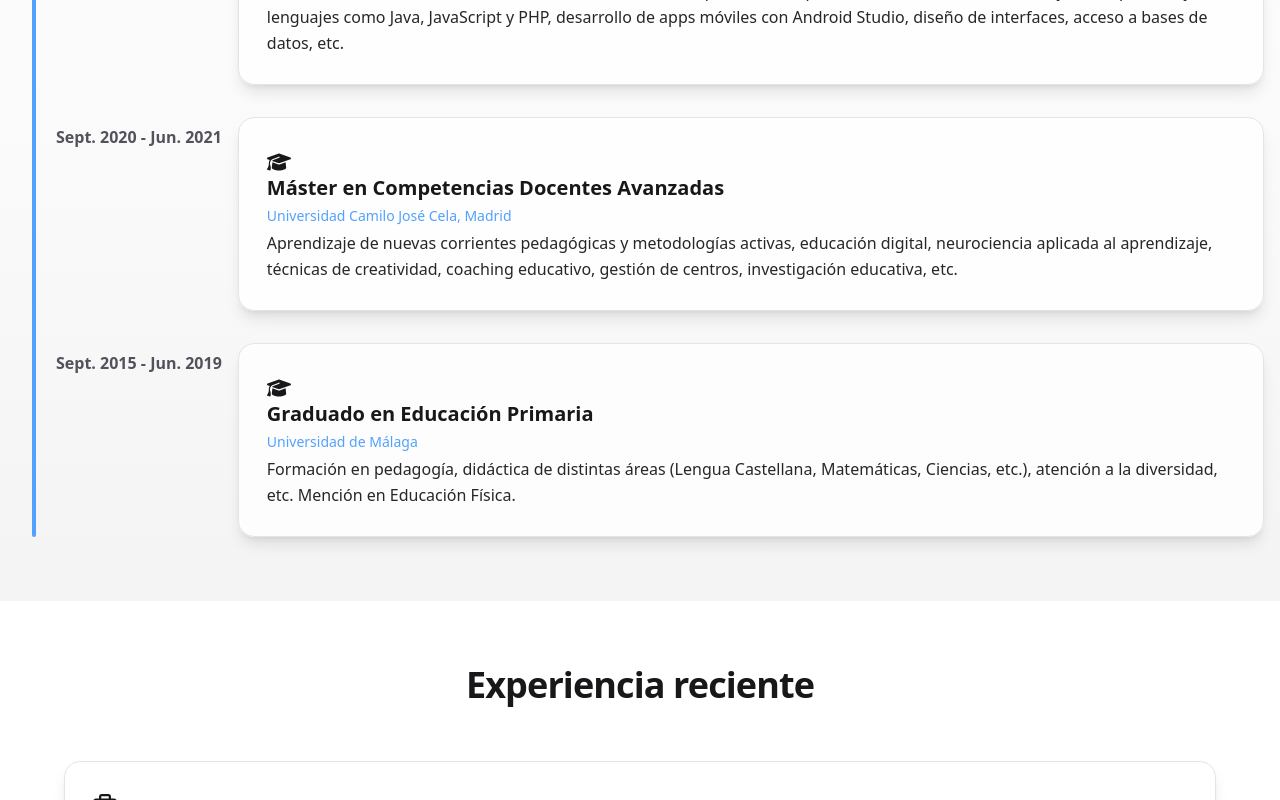
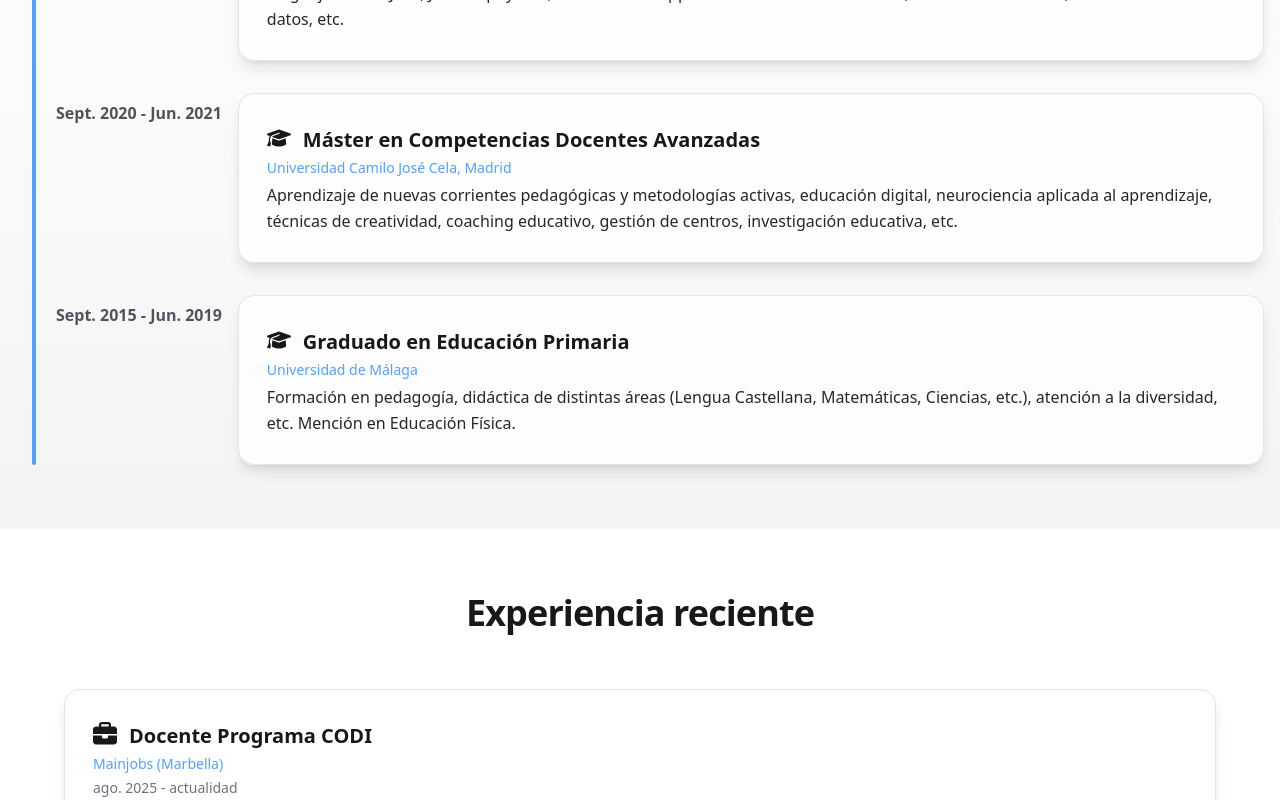
Before and after one commit to zemanue/my-dev-portfolio, a React (Vite) app: page / in a window 1280 px wide. Shown: the part 2600-3400 px from the top of the page. Built offline with nearby package versions, Linux system fonts and the light colour scheme.

Commit message:
Align icon and title layout in timeline and work cards
Updated TimelineCard and WorkExperience components to display the icon and title in a horizontal row with spacing, improving visual consistency and alignment.

```diff
--- a/src/components/TimelineCard.jsx
+++ b/src/components/TimelineCard.jsx
@@ -3,11 +3,11 @@ import React from "react";
 export default function TimelineCard({ element }) {
     return (
         <div className="rounded-2xl text-zinc-900 dark:text-zinc-100  bg-white/80 dark:bg-zinc-800/80 shadow-lg p-7 flex flex-col mb-0 border border-zinc-200 dark:border-zinc-700">
-            <div className="mr-4 mt-1 text-2xl flex-shrink-0">
+            <div className="flex flex-row gap-3 mr-4 mt-1 text-2xl flex-shrink-0">
                 {element.icon}
+                <h3 className="text-xl font-bold mb-1">{element.title}</h3>
             </div>
             <div>
-                <h3 className="text-xl font-bold mb-1">{element.title}</h3>
                 {element.place && (
                     <p className="text-sm font-medium text-blue-400 dark:text-blue-500 mb-1">{element.place}</p>
                 )}
--- a/src/components/WorkExperience.jsx
+++ b/src/components/WorkExperience.jsx
@@ -40,7 +40,7 @@ export default function WorkExperience() {
                             key={i}
                             className="rounded-2xl text-zinc-900 dark:text-zinc-100 bg-white/80 dark:bg-zinc-800/80 shadow-lg p-7 flex flex-col mb-0 border border-zinc-200 dark:border-zinc-700"
                         >
-                            <div className="mr-4 mt-1 text-2xl flex-shrink-0">
+                            <div className="flex flex-row gap-3 mr-4 mt-1 text-2xl flex-shrink-0">
                                 <FaBriefcase />
                                 <h3 className="text-xl font-bold mb-1">{job.title}</h3>
                             </div>
```
